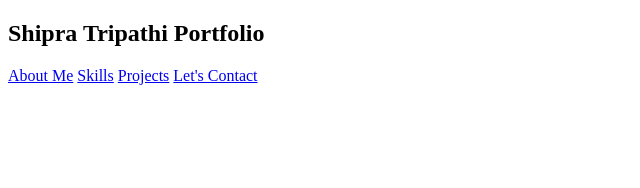
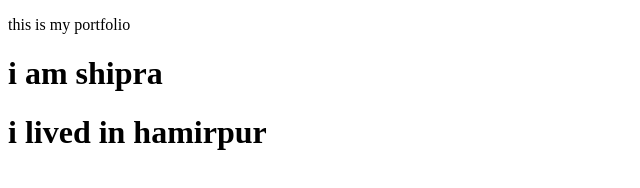
Before and after one commit to Team-CSI-Trainees/Shipra-Portfolio, a plain HTML site: page index.html in a window 1280 px wide. Shown: the whole page, without its empty margins (0-640 px from the left). Drawn offline with Linux system fonts and the light colour scheme.

Commit message:
Add files via upload

```diff
--- a/index.html
+++ b/index.html
@@ -4,20 +4,11 @@
     <meta charset="UTF-8">
     <meta http-equiv="X-UA-Compatible" content="IE=edge">
     <meta name="viewport" content="width=s, initial-scale=1.0">
-    <title>Basic HTML</title>
-    <link href="style.css" rel="stylesheet" type="text/css" />
+    <title>Document</title>
 </head>
 <body>
-    <main>
-        <nav>
-            <h1>Shipra Tripathi Portfolio</h1>
-            <div>
-                <a href='#aboutMe'>About Me</a>
-                <a href='#skills' >Skills</a>
-                <a href='#projects'>Projects</a>
-                <a href='#contact form'>Let's Contact</a>
-            </div>
-        </nav>
-    </main>
+    <P>this is my portfolio</P>
+    <h1>i am shipra</h1>
+    <h1>i lived in hamirpur</h1>
 </body>
 </html>
```
